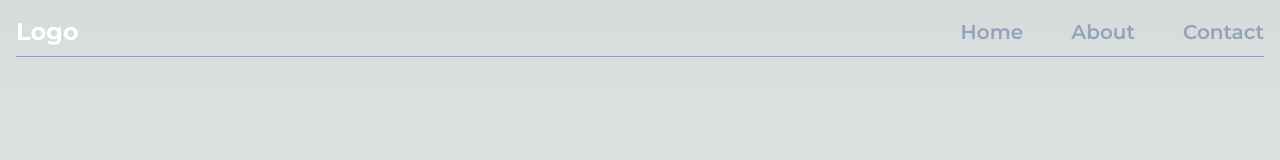
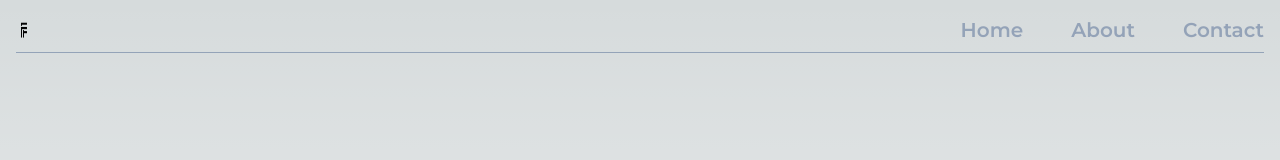
Before and after one commit to amBITion-24/windows_9_devs, a Next.js app in the folder frontend/: page / in a window 1280 px wide. Shown: the top 160 px of the page. Built offline with nearby package versions, Linux system fonts and the light colour scheme.

Commit message:
added logo(black)

```diff
--- a/frontend/src/app/page.tsx
+++ b/frontend/src/app/page.tsx
@@ -8,8 +8,8 @@ export default function Home() {
       <section>
         <nav className="fixed top-0 w-full z-10 bg-transparent p-4">
           <div className="container mx-auto flex justify-between items-center">
-            <Link href="#" className="text-white text-2xl font-bold">
-              Logo
+            <Link href="/">
+              <img src="/images/Logo.png" className="size-4"></img>
             </Link>
             <div className="flex space-x-12">
               <Link
```
Also changed, not shown: frontend/public/images/Logo.png (added).
